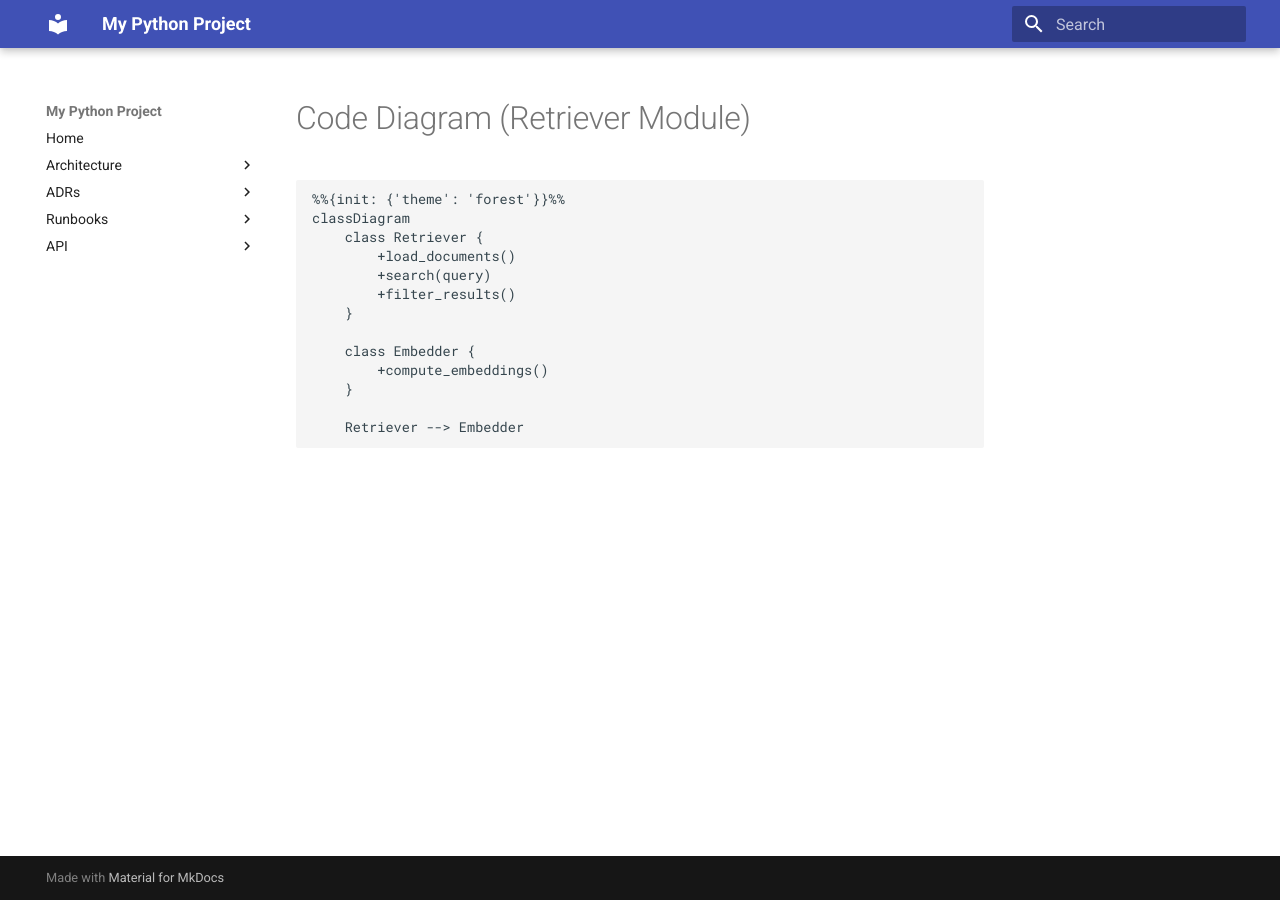
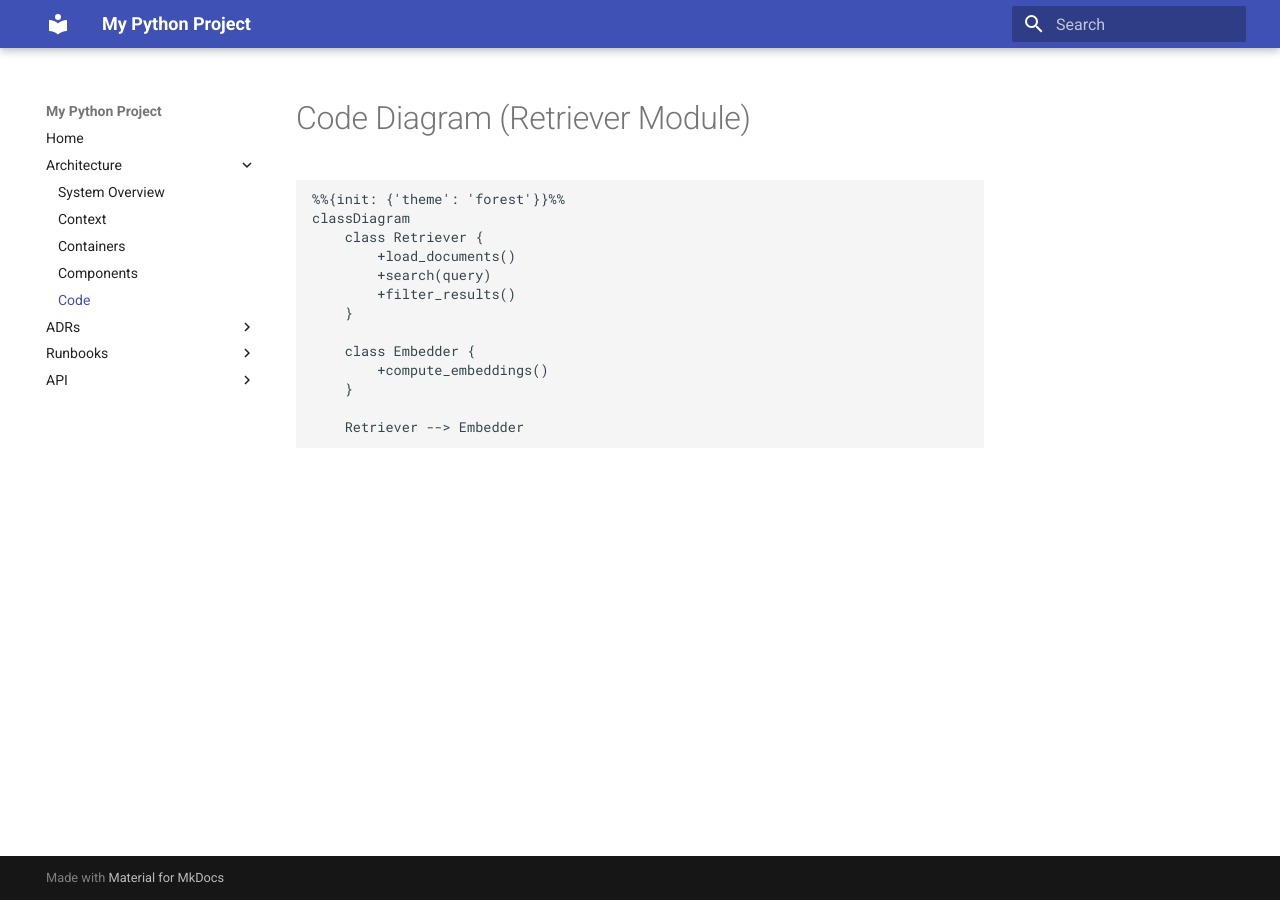
Before and after one commit to shrawanika-w/python-doc-project, an MkDocs documentation site: the page built from docs/architecture/diagrams/code.md, in a window 1280 px wide. Built offline with MkDocs 1.6.1 and Material for MkDocs 9.7.7, drawn with Linux system fonts in a browser that asks for light colours; some of the changed lines change nothing that is shown.

Commit message:
Update architecture navigation paths in mkdocs.yml

```diff
--- a/mkdocs.yml
+++ b/mkdocs.yml
@@ -4,9 +4,10 @@
   - Home: index.md
   - Architecture:
       - System Overview: architecture/system-overview.md
-      - Context: architecture/context.md
-      - Containers: architecture/containers.md
-      - Components: architecture/components.md
+      - Context: architecture/diagrams/context.md
+      - Containers: architecture/diagrams/containers.md
+      - Components: architecture/diagrams/components.md
+      - Code: architecture/diagrams/code.md
   - ADRs:
       - 001 Use FastAPI: adr/001-use-fastapi.md
       - 002 LLM Provider: adr/002-llm-provider.md
```
